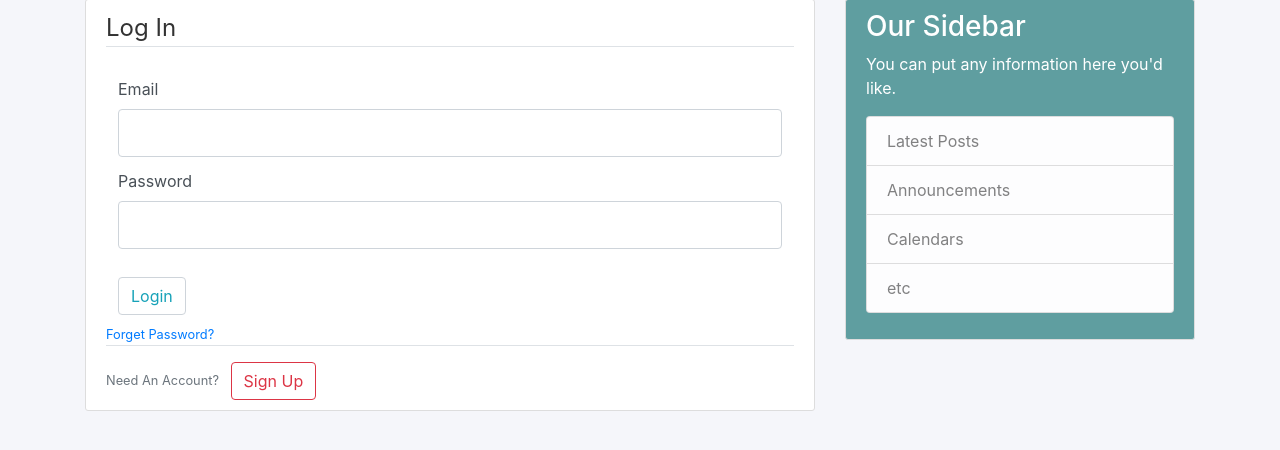
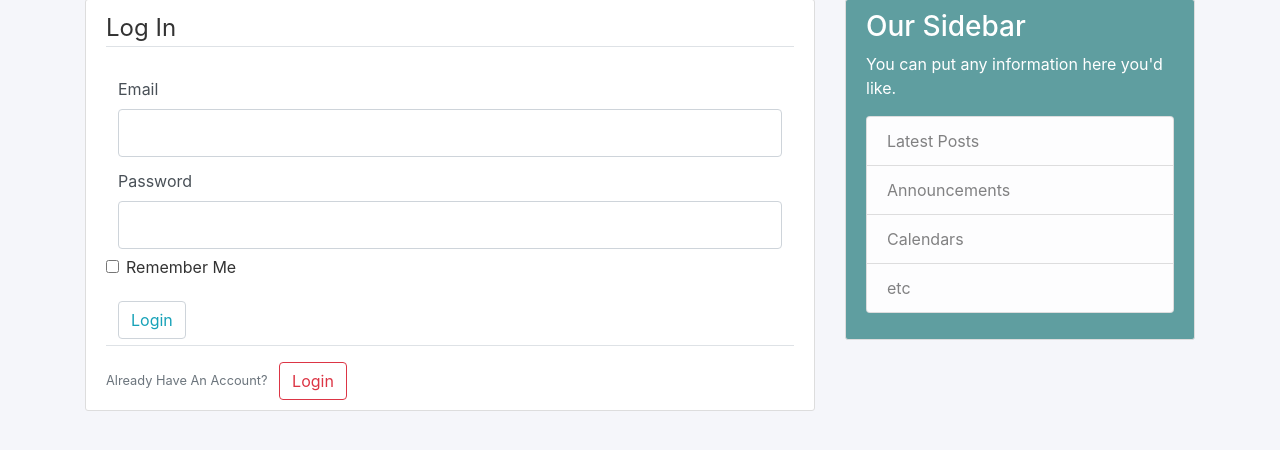
Before and after one commit to oumao/Social-media-like-twitter, a Flask app: page /login in a window 1280 px wide. Shown: the part 81-531 px from the top of the page. Run offline with Flask 2, Linux system fonts and the light colour scheme; some libraries are stand-ins or nearby versions.

Commit message:
package created

```diff
--- /dev/null
+++ b/run.py
@@ -0,0 +1,5 @@
+from twitterblog import app
+
+
+if __name__=='__main__':
+    app.run(debug=True)
--- a/main.py
+++ b/twitterblog/routes.py
@@ -1,37 +1,7 @@
-from flask import Flask,render_template,url_for,flash,redirect
-from form import RegistrationForm,LoginForm
-from flask_sqlalchemy import SQLAlchemy
-import pymysql
-from datetime import datetime
-pymysql.install_as_MySQLdb()
-app = Flask(__name__)
-app.config['SECRET_KEY']='c32bb949a4350a4f3ab9b179fc44f79d'
-app.config['SQLALCHEMY_DATABASE_URI'] = 'mysql://root:@localhost/twitter'
-db = SQLAlchemy(app)
-
-class User(db.Model):
-    id = db.Column(db.Integer, primary_key=True)
-    username = db.Column(db.String(80),unique=True)
-    email = db.Column(db.String(120), unique=True,nullable=False)
-    password = db.Column(db.String(120),nullable=False)
-    image = db.Column(db.String(80),nullable=False,default='default.jpg')
-    posts=db.relationship('Post',backref='author',lazy=True)
-
-    def __repr__(self):
-        return f"User('{self.username},{self.email},{self.image}')"
-
-
-class Post(db.Model):
-    id = db.Column(db.Integer, primary_key=True)
-    title = db.Column(db.String(100), nullable=False)
-    date = db.Column(db.DateTime, nullable=False, default=datetime.utcnow)
-    content = db.Column(db.Text, nullable=False)
-    user_id = db.Column(db.Integer, db.ForeignKey('user.id'), nullable=False)
-
-    def __repr__(self):
-        return f"Post('{self.title}', '{self.date_posted}')"
-
-
+from flask import render_template,url_for,flash,redirect
+from twitterblog import app
+from twitterblog.form import RegistrationForm,LoginForm
+from twitterblog.models import User,Post
 
 post_demo=[
       {
@@ -74,4 +44,3 @@ def login():
         else:
             flash(f"Unsuccessfull log in!! Please check username or password",'danger')
     return render_template('login.html',title='Login', form=form)
-app.run(debug=True)
--- a/templates/login.html
+++ b/twitterblog/templates/login.html
@@ -33,21 +33,20 @@
                             {{ form.password(class="form-control form-control-lg") }}
                         {% endif %}
                     </div>
+                    <div class="form-check">
+                      {{ form.remember(class="form-check-input") }}
+                      {{ form.remember.label(class="form-check-label") }}
+                    </div>
 
                </fieldset>
                <div class="form-control">
                 {{ form.submit(class="btn btn-outline-info") }}
 
               </div>
-              <small class="text-muted mt-3">
-                 <a href="#">Forget Password?</a>
-              </small>
-
-
            </form>
            <div class="border-top pt-3">
                <small class="text-muted">
-                   Need An Account? <a class="ml-2 btn btn-outline-danger" href="{{url_for('register')}}">Sign Up</a> <!--here url go to the login function directly .not the route-->
+                   Already Have An Account? <a class="ml-2 btn btn-outline-danger" href="{{url_for('login')}}">Login</a> <!--here url go to the login function directly .not the route-->
                </small>
            </div>
        </div>
```
Also changed, not shown: twitterblog/__init__.py (added, +9 -0 lines), twitterblog/models.py (added, +24 -0 lines), twitterblog/form.py (renamed from form.py), twitterblog/static/main.css (renamed from static/main.css), twitterblog/templates/about.html (renamed from templates/about.html), twitterblog/templates/home.html (renamed from templates/home.html), twitterblog/templates/layout.html (renamed from templates/layout.html), twitterblog/templates/register.html (renamed from templates/register.html).
